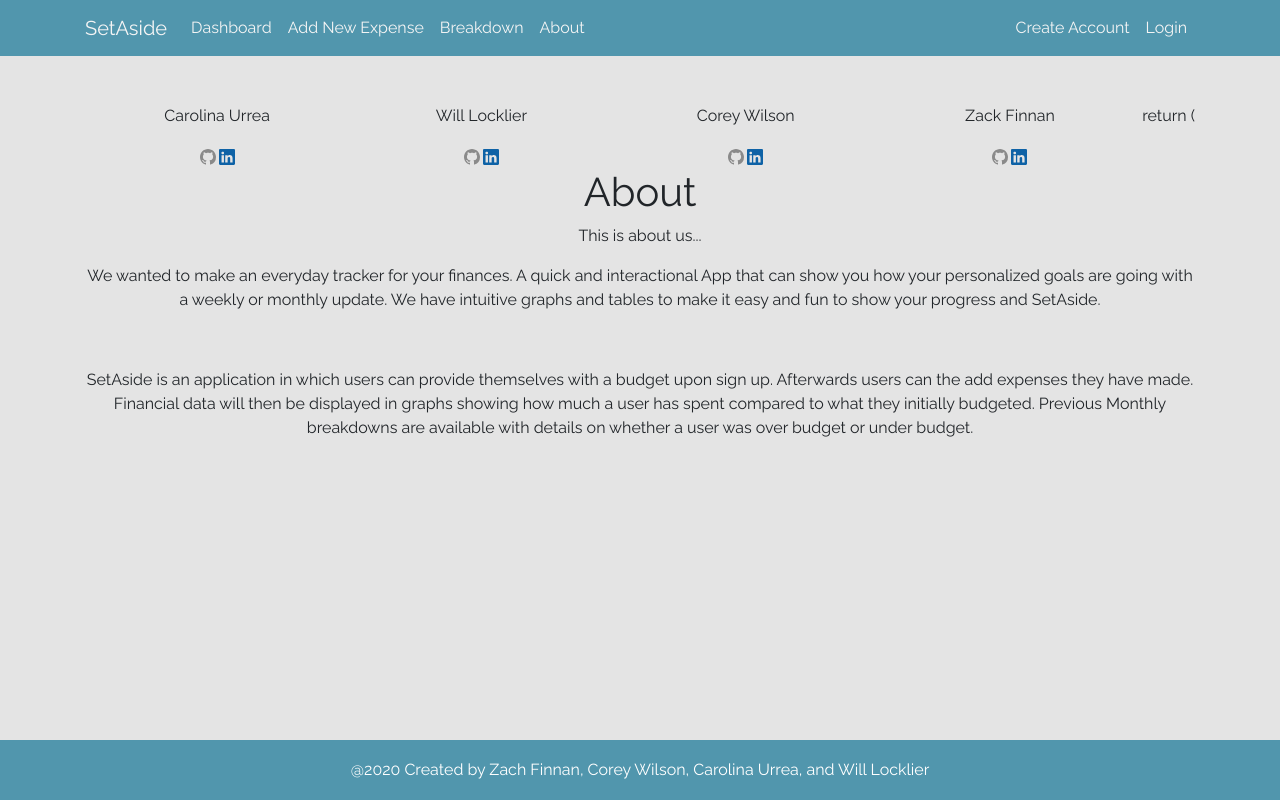
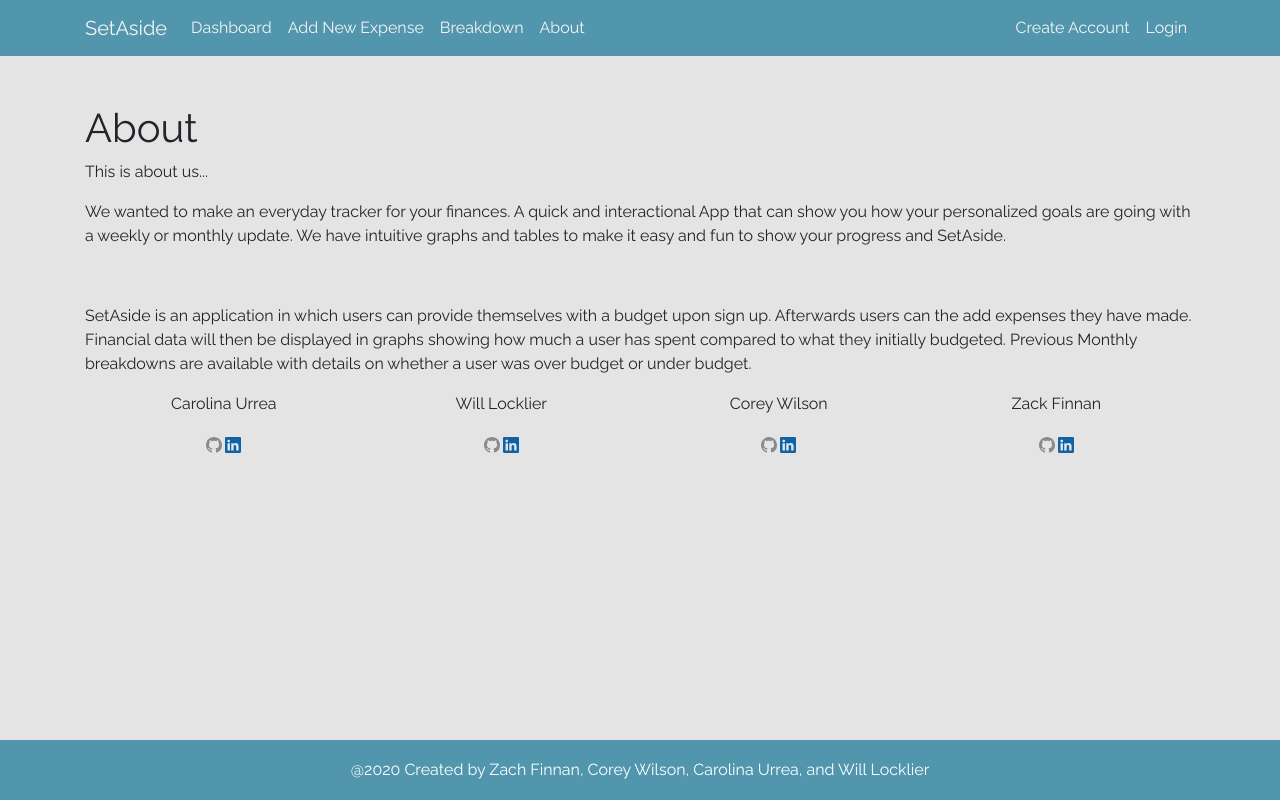
Before and after one commit to wjlock/SetAside-frontend, a React (Create React App) app: page /about in a window 1280 px wide. Built offline with nearby package versions, Linux system fonts and the light colour scheme; no server answers.

Commit message:
[About] changed layout

```diff
--- a/src/components/About.js
+++ b/src/components/About.js
@@ -2,7 +2,13 @@ import React from "react";
 
 const About = () => {
   return (
-    <div>
+            <div>
+            <h1>About</h1>
+            <p>This is about us...</p>
+            <p>We wanted to make an everyday tracker for your finances. A quick and interactional App that can show you how your personalized goals are going with a weekly or monthly update. We have intuitive graphs and tables to make it easy and fun to show your progress and SetAside.
+            </p>
+            <p><br></br></p>
+            <p>SetAside is an application in which users can provide themselves with a budget upon sign up. Afterwards users can the add expenses they have made. Financial data will then be displayed in graphs showing how much a user has spent compared to what they initially budgeted. Previous Monthly breakdowns are available with details on whether a user was over budget or under budget.</p>
       <div className="container">
         <div className="row">
           <div className="col">
@@ -129,19 +135,10 @@ const About = () => {
               </svg>
             </a>
           </div>
-    return (
-        <div>
-            <h1>About</h1>
-            <p>This is about us...</p>
-            <p>We wanted to make an everyday tracker for your finances. A quick and interactional App that can show you how your personalized goals are going with a weekly or monthly update. We have intuitive graphs and tables to make it easy and fun to show your progress and SetAside.
-            </p>
-            <p><br></br></p>
-            <p>SetAside is an application in which users can provide themselves with a budget upon sign up. Afterwards users can the add expenses they have made. Financial data will then be displayed in graphs showing how much a user has spent compared to what they initially budgeted. Previous Monthly breakdowns are available with details on whether a user was over budget or under budget.</p>
-        </div>
+          </div>
       </div>
     </div>
-    </div>
-  );
+   );
 };
 
 export default About;
--- a/src/components/Dashboard.js
+++ b/src/components/Dashboard.js
@@ -152,7 +152,7 @@ const Dashboard = () => {
             'Television': '#C787D0',
             'Movies': '#D08E87',
             'Concerts': '#D0C387',
-            'Misc': '#dc3545'
+            'Misc': '#ABD087'
         }
         let pieData = []
          for(let expensesName of Object.keys(expensesGroupByName)){
```
